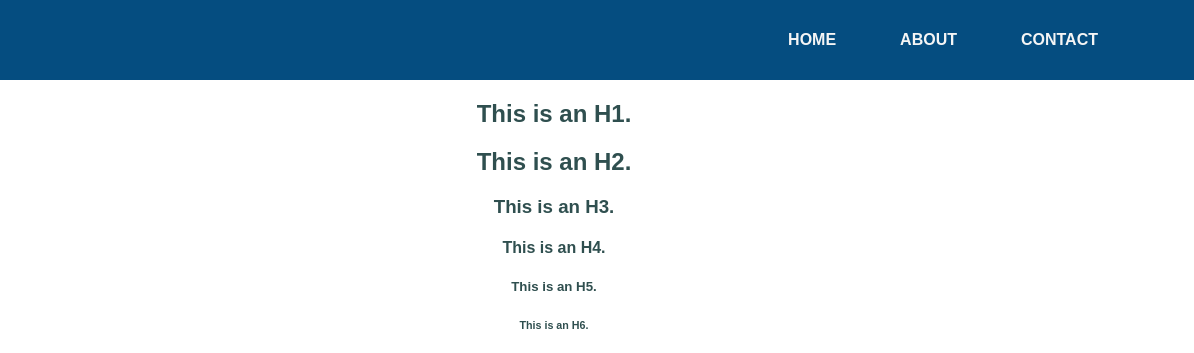
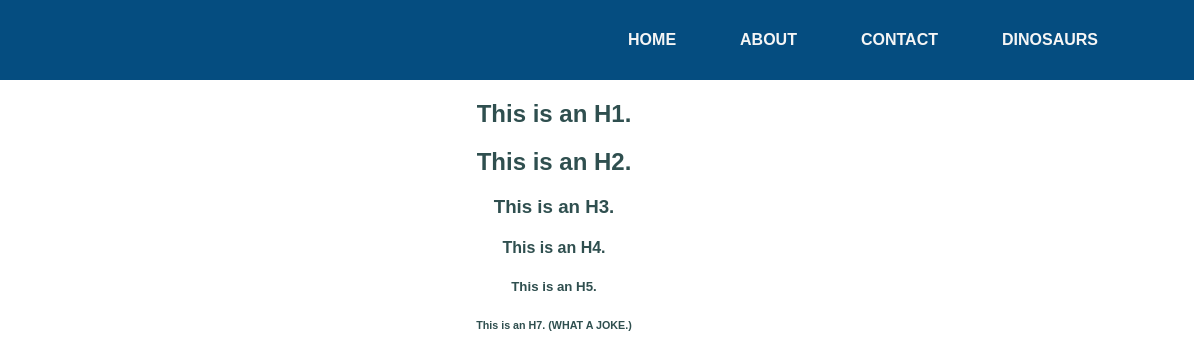
Before and after one commit to abbreviatedman/css-in-class-exercises, a plain HTML site: page index.html in a window 1280 px wide. Shown: the top 353 px of the page, 86-1280 px from the left. Drawn offline with Linux system fonts and the light colour scheme.

Commit message:
Minor changes to show off GitHub Pages.

```diff
--- a/index.html
+++ b/index.html
@@ -7,7 +7,7 @@
   <head>
     <meta charset="UTF-8" />
     <meta name="viewport" content="width=device-width, initial-scale=1.0" />
-    <title>HTML Practice</title>
+    <title>CSS Practice</title>
     <link rel="stylesheet" href="./styles/styles.css" />
   </head>
   <body>
@@ -17,6 +17,7 @@
         <li>HOME</li>
         <li>ABOUT</li>
         <li>CONTACT</li>
+        <li>DINOSAURS</li>
       </ul>
     </nav>
     <section class="headers-section">
@@ -25,7 +26,7 @@
       <h3><a href="https://www.github.com/abbreviatedman">This</a> is an H3.</h3>
       <h4><a href="https://www.google.com">This is an H4.</a></h4>
       <h5><a href="https://www.google.com">This is an H5.</a></h5>
-      <h6><a href="https://www.google.com">This is an H6.</a></h6>
+      <h6><a href="https://www.google.com">This is an H7. (WHAT A JOKE.)</a></h6>
     </section>
     <section class="hero-section">
       <div class="hero-wrapper">
```
